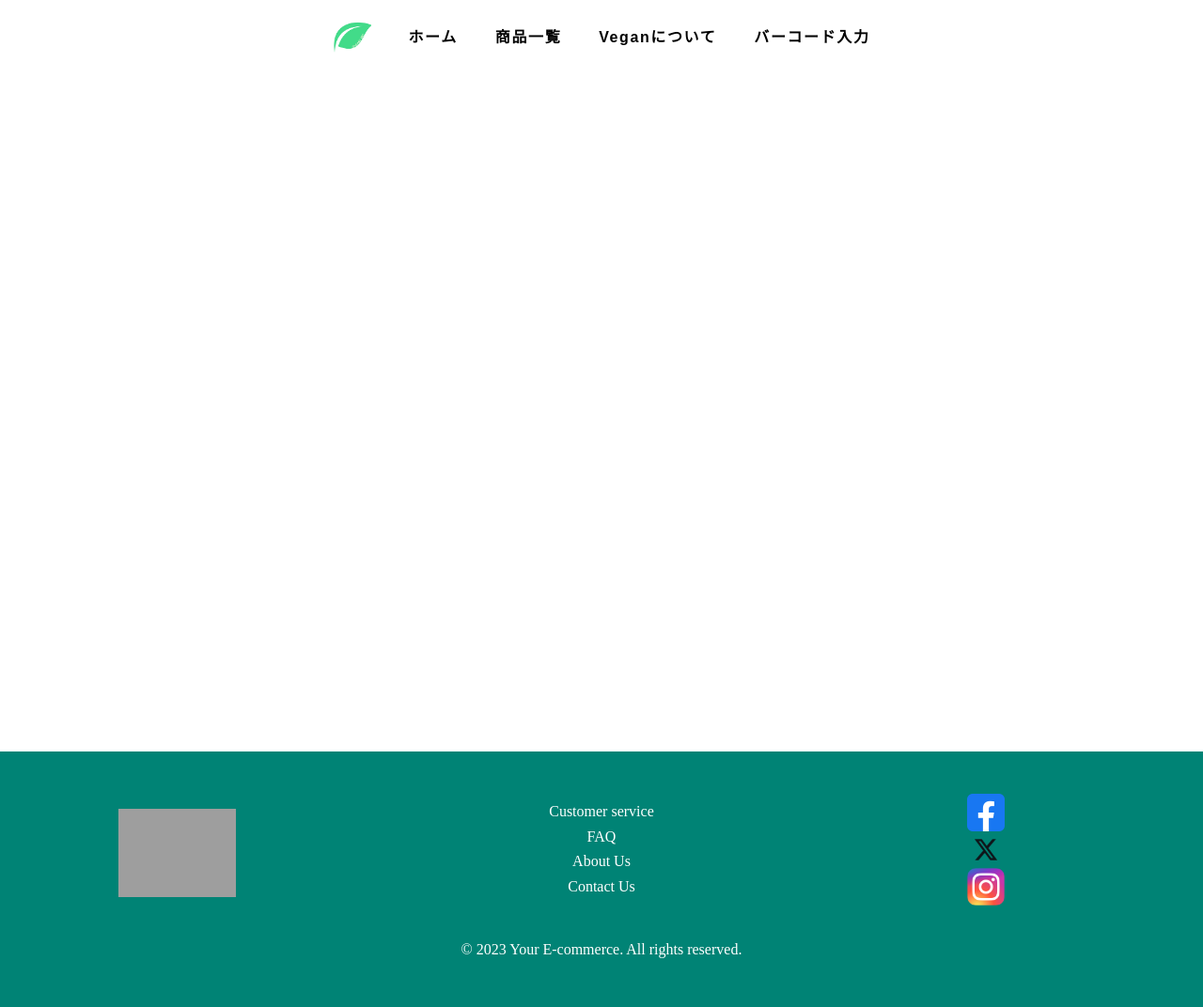
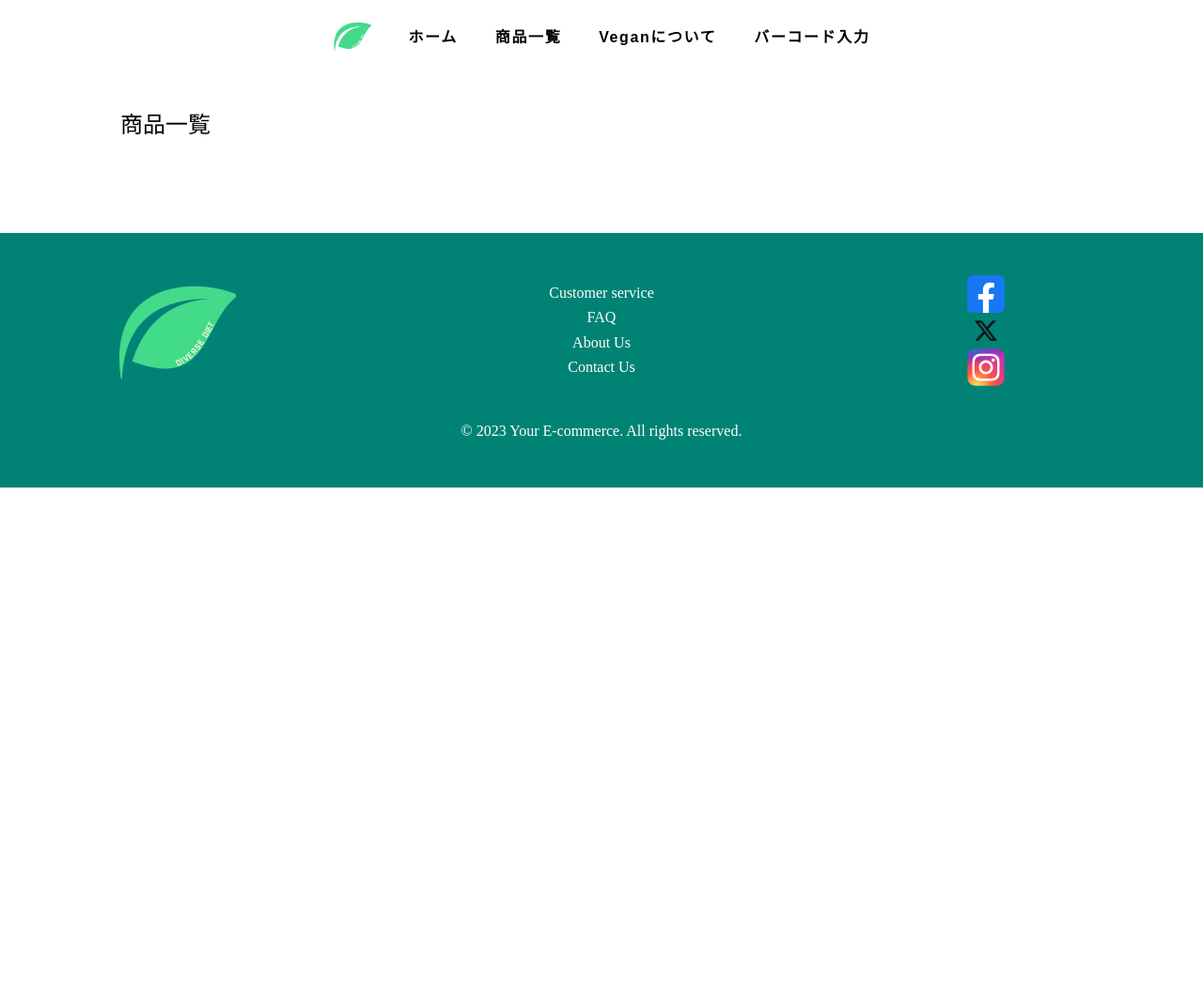
Before and after one commit to shboe/vegan-webpage, a Flask app: template templates/product-list.html in a window 1280 px wide. Shown: the whole page at 94% size. After the commit the page ends 519 px from the top, so only its background shows below. Run offline with Flask 3, Linux system fonts and the light colour scheme; the template is opened without the code that fills it, so the values that code supplies are empty; grey boxes are pictures that could not be loaded.

Commit message:
product list page done home page done

```diff
--- a/app.py
+++ b/app.py
@@ -1,6 +1,5 @@
 from flask import Flask, render_template, request
 import mysql.connector
-
 
 app = Flask(__name__)
 
@@ -79,7 +78,7 @@ class DbOP:
         self.__con.close()
 
 #home page ################################################
-@app.route('/')
+@app.route('/homepage')
 def index():
     return render_template('homepage.html')
 ############################################################
--- /dev/null
+++ b/static/css/_navbarspace.scss
@@ -0,0 +1,4 @@
+$navbar: 15vh;
+#navbarspace{
+    height: $navbar;
+}
--- a/static/css/_product-list.scss
+++ b/static/css/_product-list.scss
@@ -1,4 +1,30 @@
 #product-list{
-    height: 100vh;
-
+    width: 80%;
+    margin: 0 auto;
+    h1{
+        font-size: 1.5em;
+    }
+    #products{
+        display: flex;
+        flex-wrap: wrap;
+        text-align: center;
+        border-bottom: 1px;
+        padding: 50px;
+        #product{
+            width: calc(33.33% - 20px);
+            box-sizing: border-box;
+            margin: 10px;
+            padding: 30px;
+            border-radius: 5px;
+            box-shadow: rgba(104, 96, 96, 0.15) 0px 3px 3px 0px;
+            img{
+                width: 300px;
+            }
+            h1{
+                margin-top: 10px;
+                font-size: 1.2em;
+                font-weight: bold;
+            }
+        }
+    }
 }
--- a/static/css/style.css
+++ b/static/css/style.css
@@ -379,5 +379,36 @@ footer .copyright {
 }
 
 #product-list {
-  height: 100vh;
+  width: 80%;
+  margin: 0 auto;
+}
+#product-list h1 {
+  font-size: 1.5em;
+}
+#product-list #products {
+  display: flex;
+  flex-wrap: wrap;
+  text-align: center;
+  border-bottom: 1px;
+  padding: 50px;
+}
+#product-list #products #product {
+  width: calc(33.33% - 20px);
+  box-sizing: border-box;
+  margin: 10px;
+  padding: 30px;
+  border-radius: 5px;
+  box-shadow: rgba(104, 96, 96, 0.15) 0px 3px 3px 0px;
+}
+#product-list #products #product img {
+  width: 300px;
+}
+#product-list #products #product h1 {
+  margin-top: 10px;
+  font-size: 1.2em;
+  font-weight: bold;
+}
+
+#navbarspace {
+  height: 15vh;
 }/*# sourceMappingURL=style.css.map */
--- a/static/css/style.scss
+++ b/static/css/style.scss
@@ -5,3 +5,4 @@
 @use "_homepage.scss";
 @use "_footer.scss";
 @use "_product-list.scss";
+@use "_navbarspace.scss";
--- a/templates/homepage.html
+++ b/templates/homepage.html
@@ -29,9 +29,6 @@
             </div>
         </div>
     </div>
-
-
-
     <div id="homepage2">
         <div id="homepage-content2">
             <h1>VEGANISM</h1>
--- a/templates/product-list.html
+++ b/templates/product-list.html
@@ -10,18 +10,23 @@
     <nav>
         <ul>
             <li><a><img src="../static/image/logo.png" alt=""></a></li>
-            <li><a id="underline" href="#">ホーム</a></li>
+            <li><a id="underline" href="/homepage">ホーム</a></li>
             <li><a id="underline" href="#">商品一覧</a></li>
             <li><a id="underline" href="#">Veganについて</a></li>
             <li><a id="underline" href="#">バーコード入力</a></li>
         </ul>
     </nav>
+    <div id="navbarspace"></div>
     <div id="product-list">
+        <h1>商品一覧</h1>
         <div id="products">
             {% for product in result %}
-                <div class="product">
-                    <h1>{{ product.sname }}</h1>
-                    <p>{{ product.store }}</p>
+                <div id="product">
+                    <a href="#">
+                        <img src="../static/image/{{ product.filename }}" alt="">
+                        <h1>{{ product.sname }}</h1>
+                        <p>{{ product.store }}</p>
+                    </a>
                 </div>
             {% endfor %}
         </div>
@@ -29,7 +34,7 @@
     <footer>
         <div id="footer-content">
             <div class="footer-section1">
-                <img src="../static/img/logo.png" alt="">
+                <img src="../static/image/logo.png" alt="">
             </div>
             <div class="footer-section2">
                 <ul>
```
Also changed, not shown: static/image/kyabetsuFAMIMA.jpg (added), static/image/mixsandwhichLAWSON.png (added), static/image/ramenLAWSON.jpg (added), static/image/udon711.jpg (added), 1 other file.
